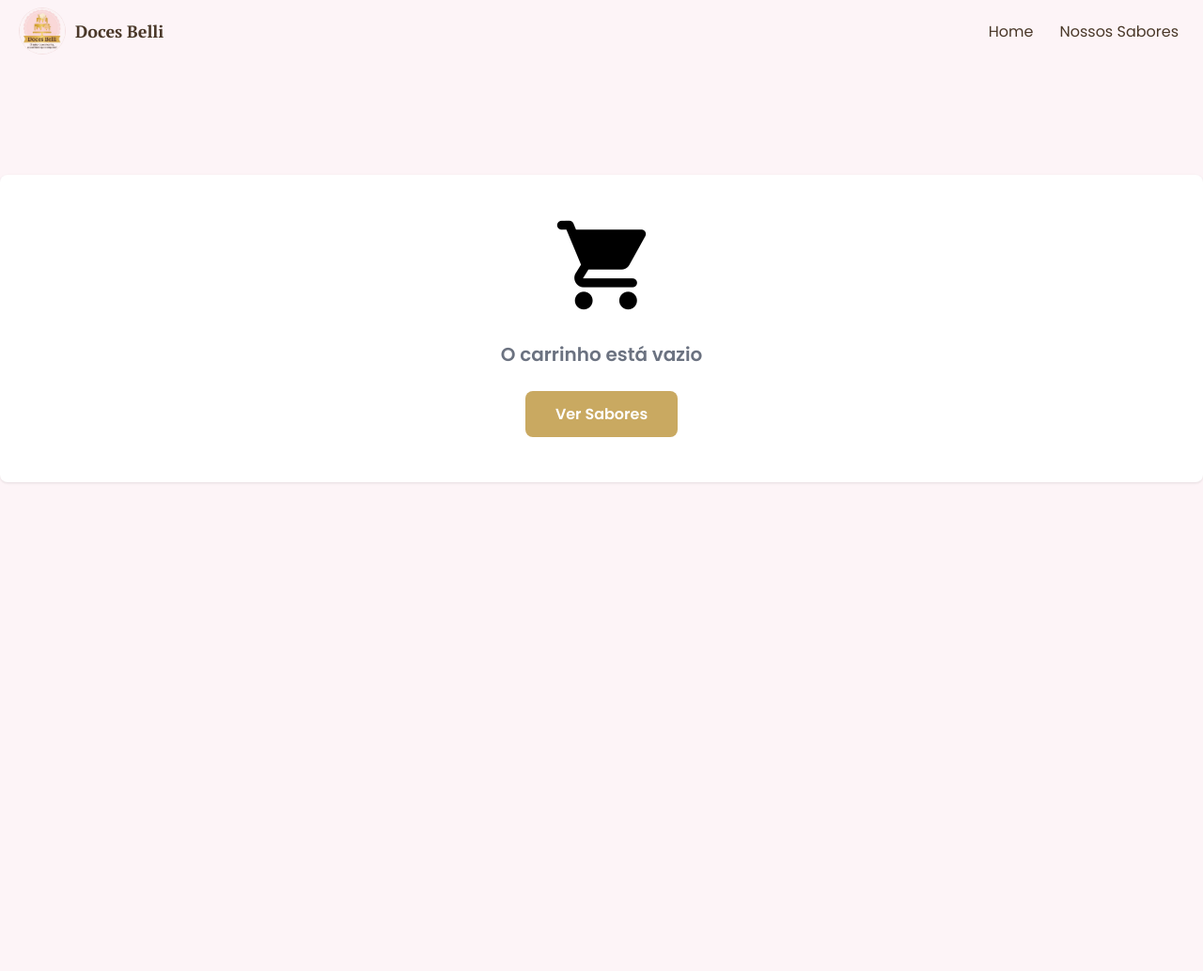
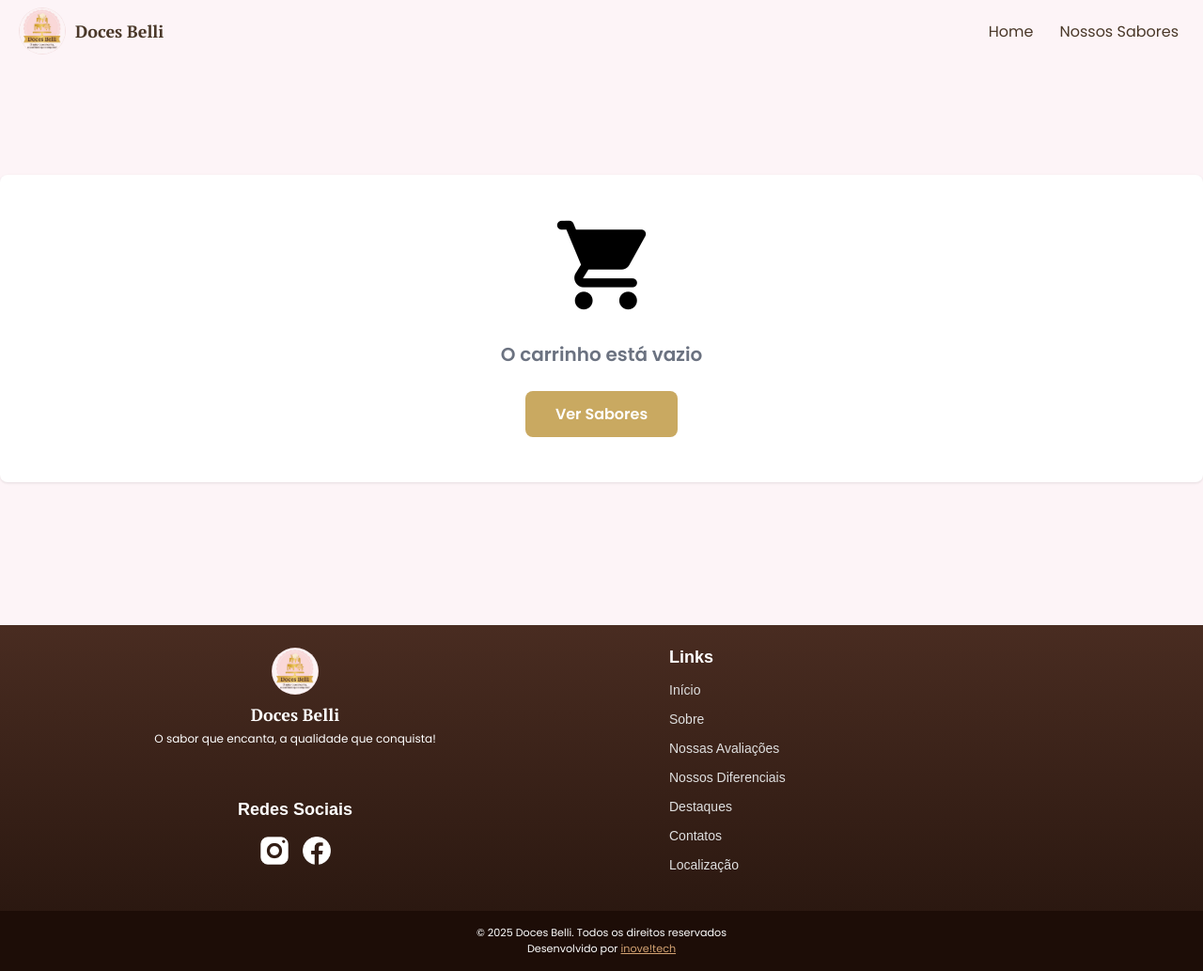
Before and after one commit to LucasSilva006/docesbelli, a plain HTML site: page htmls/pag-carrinho.html in a window 1280 px wide. Shown: the whole page at 94% size. Before the commit the page ends 800 px from the top, so only its background shows below. Drawn offline with Linux system fonts and the light colour scheme.

Commit message:
Footers adicionados e corrigidos em todas as páginas

```diff
--- a/htmls/pag-carrinho.html
+++ b/htmls/pag-carrinho.html
@@ -122,6 +122,63 @@
       </div>
     </div>
 
+    <footer>
+      <div class="box-footer-principal">
+        <div class="box-logo-final">
+          <div class="box-logo-final-texto">
+            <img src="../imagens/logo.webp" alt="Doces Belli" />
+            <h3 class="texto-logo-final">Doces Belli</h3>
+          </div>
+          <p class="subtexto-logo-final">
+            O sabor que encanta, a qualidade que conquista!
+          </p>
+        </div>
+        <div class="social-icons">
+          <h3 class="tit-redes-socias-footer">Redes Sociais</h3>
+          <div class="box-imgs-redes-sociais">
+            <a
+              href="https://www.instagram.com/docesbellielaine/"
+              aria-label="Instagram"
+              target="_blank"
+            >
+              <img
+                src="../imagens/icons/redes-sociais/icon-instagram.png"
+                alt="Instagram"
+              />
+            </a>
+            <a href="#" aria-label="Facebook">
+              <img
+                src="../imagens/icons/redes-sociais/icon-facebook.png"
+                alt="Facebook"
+              />
+            </a>
+          </div>
+        </div>
+        <div class="footer-container">
+          <div class="footer-col">
+            <h3>Links</h3>
+            <ul>
+              <li><a href="../index.html">Início</a></li>
+              <li><a href="../index.html#secao-inicial">Sobre</a></li>
+              <li><a href="../index.html#provas-reais">Nossas Avaliações</a></li>
+              <li><a href="../index.html#diferenciais">Nossos Diferenciais</a></li>
+              <li><a href="../index.html#sabores-destaques">Destaques</a></li>
+              <li><a href="../index.html#contatos">Contatos</a></li>
+              <li><a href="../index.html#localizacao">Localização</a></li>
+            </ul>
+          </div>
+        </div>
+      </div>
+
+      <div class="footer-bottom">
+        <p>© 2025 Doces Belli. Todos os direitos reservados</p>
+        <p>
+          Desenvolvido por
+          <a href="https://www.instagram.com/inove._tech/">inove!tech</a>
+        </p>
+      </div>
+    </footer>
+
     <script src="../javascript/pag-carrinho.js"></script>
     <script src="../javascript/main.js"></script>
   </body>
--- a/styles/style.css
+++ b/styles/style.css
@@ -692,8 +692,8 @@
 
 .box-logo-final-texto {
   align-items: center;
-  margin: 20px auto 0px auto;
-  padding: 25px 20px 5px 20px;
+  margin: 0px auto;
+  padding: 24px 20px 5px 20px;
 }
 
 .texto-logo-final {
@@ -703,7 +703,9 @@
 }
 
 .subtexto-logo-final {
-  margin: 0px 10px;
+  margin: 0px auto;
+  max-width: 60vw;
+  text-align: center;
 }
 
 .box-logo-final-texto img {
@@ -714,27 +716,43 @@
 
 .social-icons {
   display: flex;
+  flex-direction: column;
+  margin: 0;
+  padding: 0 24px;
+  text-align: center;
+  margin-top: 32px;
+}
+
+.social-icons h3 {
+  margin-bottom: 10px;
+  font-size: 18px;
+  font-weight: bold;
+}
+
+.box-imgs-redes-sociais {
+  display: flex;
   justify-content: center;
-  margin: 20px 0;
+  gap: 15px;
 }
 
 .social-icons img {
   width: 30px;
   height: 30px;
-  margin: 0 10px;
+  margin: 8px 0;
 }
 
 .footer-container {
   display: flex;
   column-gap: 40vw;
   flex-wrap: wrap;
-  padding-top: 20px;
+  padding-top: 24px;
   text-align: center;
 }
 
 .footer-col {
   margin-bottom: 40px;
-  margin: 0 auto;
+  margin: 0 60px;
+  text-align: start;
 }
 
 .footer-col h3 {
@@ -855,6 +873,26 @@
   .numero-contatos {
     font-size: 1.3em;
   }
+
+  .box-footer-principal {
+    display: grid;
+    grid-template-columns: repeat(2, 1fr);
+    grid-template-rows: repeat(2, 1fr);
+    grid-column-gap: 24px;
+    grid-row-gap: 24px;
+  }
+
+  .box-logo-final {
+    grid-area: 1 / 1 / 2 / 2;
+  }
+  .social-icons {
+    grid-area: 2 / 1 / 3 / 2;
+    padding: 0px 20px;
+    text-align: center;
+  }
+  .footer-container {
+    grid-area: 1 / 2 / 3 / 3;
+  }
 }
 
 @media (min-width: 1024px) {
```
Also changed, not shown: htmls/nossos-bolos.html (+19 -12 lines), index.html (+31 -13 lines).
